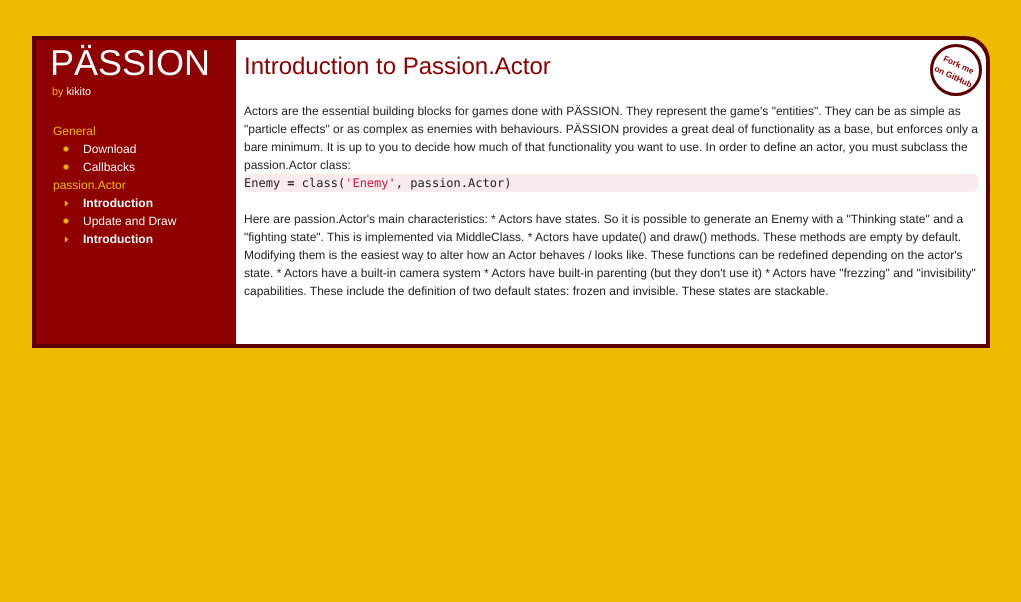
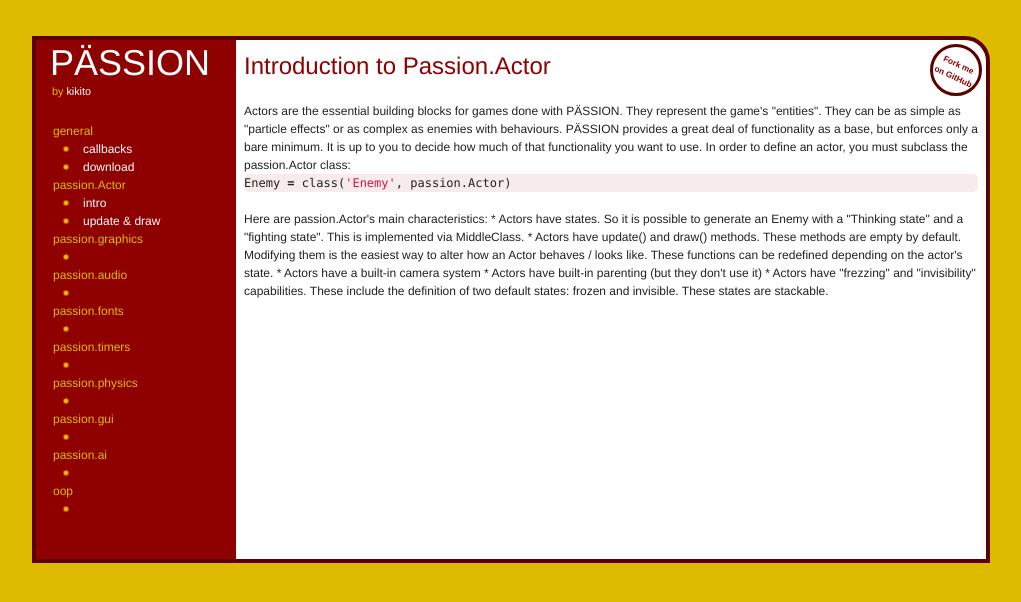
Before and after one commit to kikito/passion, a Jekyll site: the page built from _posts/0000-01-01-passion_Actor_intro.textile, in a window 1280 px wide. Shown: the top 602 px of the page, without its empty margins (129-1150 px from the left). Built offline with Jekyll 4.4.1, drawn with Linux system fonts in a browser that asks for light colours.

```diff
--- a/_config.yml
+++ b/_config.yml
@@ -1,10 +1,34 @@
 title: PÄSSION
-url: http://kikito.github.com/passion
-github_url: http://github.com/kikito/passion
-root_path: /passion
-category_names: [ General, passion.Actor, passion.graphics, passion.audio, passion.fonts, passion.timers, passion.physics, passion.gui, passion.ai ]
-author: kikito
-author_url: http://github.com/kikito
+urls:
+  page: http://kikito.github.com/passion
+  github: http://github.com/kikito/passion
+#root_path: /passion
+sitemap:
+- general:
+  - callbacks
+  - download
+- passion.Actor:
+  - intro: intro
+  - "update & draw": update-and-draw
+- passion.graphics:
+  -
+- passion.audio:
+  -
+- passion.fonts:
+  -
+- passion.timers:
+  -
+- passion.physics:
+  -
+- passion.gui:
+  -
+- passion.ai:
+  -
+- oop:
+  -
+author:
+  name: kikito
+  url: http://github.com/kikito
 
 lsi: false
 pygments: true
--- a/_includes/header.html
+++ b/_includes/header.html
@@ -22,34 +22,4 @@
 
   <body>
     <div id="container" class="container">
-      <a href="{{ site.github_url }}" id="fork-me" title="Fork me on GitHub"><span>Fork me on GitHub</span></a>
-      <div id="sidebar" class="span-5">
-        <div>
-          <h1> <a href="{{ site.url }}">{{ site.title }}</a> <span class='small'> by <a href="{{ site.author_url }}">{{ site.author }}</a></span></h1>
-          <ul>
-          {% for category_name in site.category_names %}
-            {% for category in site.categories %}
-              {% if category[0] == category_name %}
-                <li>{{ category[0] }}</li>
-                <ul>
-                {% for p in category[1] %}
-                  {% capture link_text %}
-                    {% if p.short_title %}
-                      {{ p.short_title }}
-                    {% else %}
-                      {{ p.title }}
-                    {% endif %}
-                  {% endcapture %}
-                  {% if p.url == page.url %}
-                    <li class='current'><a href="{{ site.root_path }}{{ p.url }}">{{ link_text }}</a></li>
-                  {% else %}
-                    <li><a href="{{ site.root_path }}{{ p.url }}">{{ link_text }}</a></li>
-                  {% endif %}
-                {% endfor %}
-                </ul>
-              {% endif %}
-            {% endfor %}
-          {% endfor %}
-          </ul>
-        </div>
-      </div>
+      <a href="{{ site.urls.github }}" id="fork-me" title="Fork me on GitHub"><span>Fork me on GitHub</span></a>
--- /dev/null
+++ b/_includes/sidebar.html
@@ -0,0 +1,35 @@
+      <div id="sidebar" class="span-5">
+        <div>
+          <h1> <a href="{{ site.root_path }}/">{{ site.title }}</a> <span class='small'> by <a href="{{ site.author.url }}">{{ site.author.name }}</a></span></h1>
+          <ul>
+          {% for menu in site.sitemap %}
+            {% for menu_entry in menu %}
+            <li>{{ menu_entry[0] }}</li>
+              <ul>
+                {% for link in menu_entry[1] %}
+                  {% capture link_size %}{{ link | size }}{% endcapture %}
+                  {% if link_size == "1" %}
+                    {% for hash in link %}
+                      {% assign link_text = hash[0] %}
+                      {% assign link_id = hash[1] %}
+                    {% endfor %}
+                  {% else %}
+                    {% assign link_text = link %}
+                    {% assign link_id = link %}
+                  {% endif %}
+
+                  {% capture link_url %}/{{ menu_entry[0] }}/{{ link_id }}{% endcapture %}
+                  {% if link_url == page.permalink %}
+                    <li class="current"><a href="{{ site.root_path }}{{ link_url }}">{{ link_text }}</a></li>
+                  {% else %}
+                    <li><a href="{{ site.root_path }}{{ link_url }}">{{ link_text }}</a></li>
+                  {% endif %}
+
+                {% endfor %}
+              </ul>
+            </li>
+            {% endfor %}
+          {% endfor %}
+          </ul>
+        </div>
+      </div>
--- a/_layouts/default.html
+++ b/_layouts/default.html
@@ -1,4 +1,5 @@
 {% include header.html %}
+{% include sidebar.html %}
 
   <div id="content" class="span-19 last">
     <div>
--- a/css/style.css
+++ b/css/style.css
@@ -2,7 +2,7 @@
   dark red: 5C0000
   red:      8F0000
   pink:     F7EBEB
-  yellow:   EEBB00
+  yellow:   DDBB00
   brown:    BF9600
 */
 
@@ -11,7 +11,7 @@ a:hover { text-decoration: underline; }
 
 h1,h2,h3,h4,h5,h6,a,a:hover {  color: #8F0000; }
 
-body { background-color: #EEBB00; }
+body { background-color: #DDBB00; }
 
 .container {
   border: 4px solid #5C0000;
@@ -27,7 +27,7 @@ body { background-color: #EEBB00; }
 #sidebar div {
   position: relative;
   padding: 5px;
-  color: #EEBB00;
+  color: #DDBB00;
 }
 
 #sidebar a { color: white; }
@@ -35,7 +35,7 @@ body { background-color: #EEBB00; }
 #sidebar h1 {
   width: 4.5em;
   margin: 0 auto;
-  color: #EEBB00;
+  color: #DDBB00;
 }
 
 #sidebar h1 a:hover { text-decoration: none; }
```
Also changed, not shown: general/callbacks.textile (added, +75 -0 lines), general/download.textile (added, +36 -0 lines), index.textile (+4 -3 lines), passion.Actor/intro.textile (added, +35 -0 lines), passion.Actor/update-and-draw.textile (added, +50 -0 lines).
